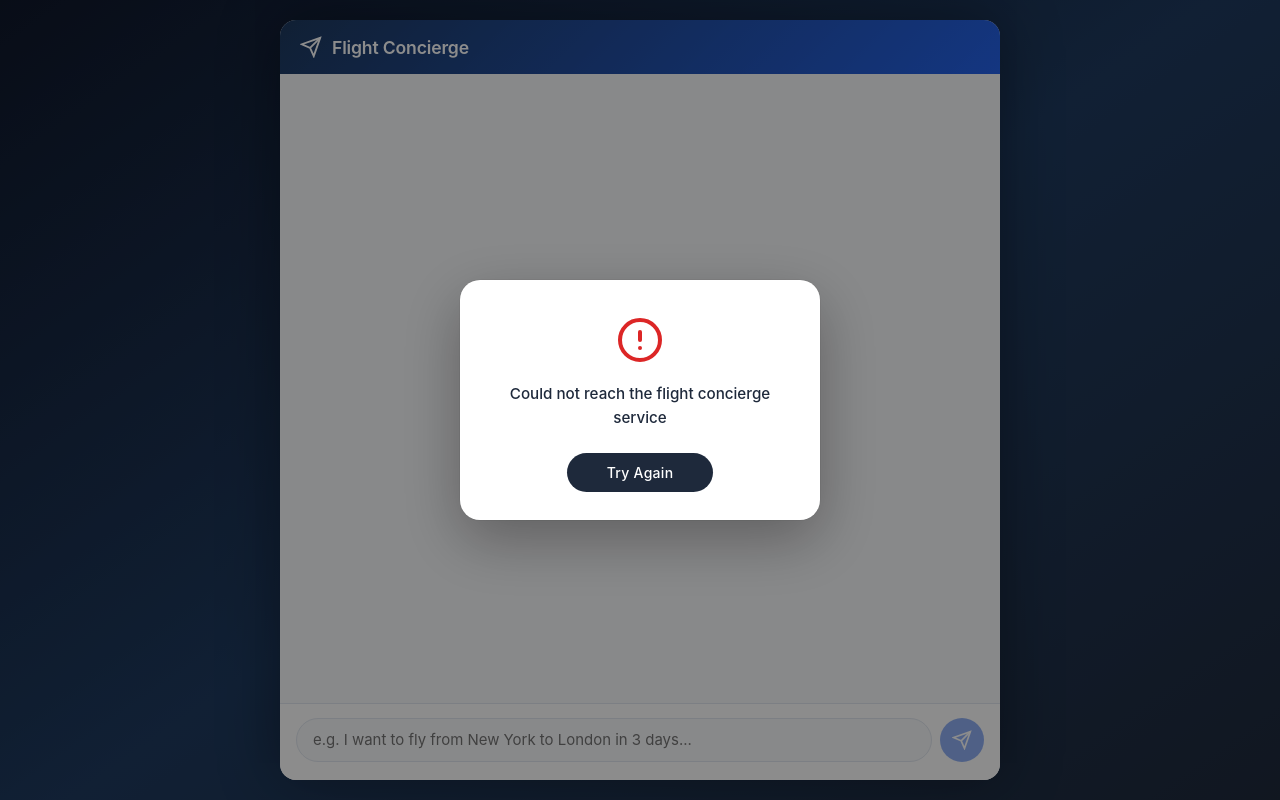
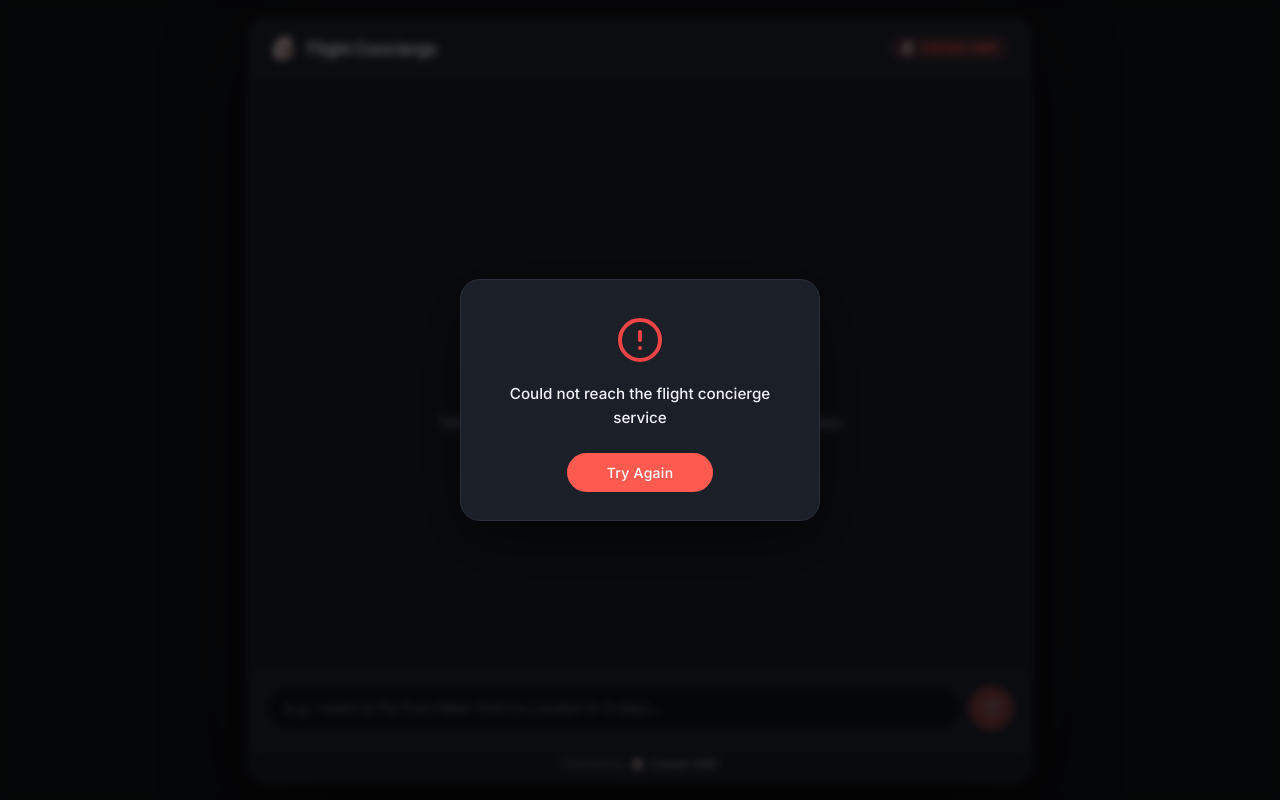
Before and after one commit to danielfsbarreto/flight_concierge_ui, a Flask app: page / in a window 1280 px wide. Run offline with Flask 3, Linux system fonts and the light colour scheme.

Commit message:
adjust ux more crew-like

```diff
--- a/static/css/style.css
+++ b/static/css/style.css
@@ -8,22 +8,29 @@
 }
 
 :root {
-  --bg: #f8f9fb;
-  --surface: #ffffff;
-  --primary: #2563eb;
-  --primary-hover: #1d4ed8;
-  --text: #1e293b;
-  --text-muted: #64748b;
-  --border: #e2e8f0;
-  --bubble-user: #2563eb;
+  --bg: #0d0f12;
+  --bg-secondary: #161a21;
+  --surface: #1a1f28;
+  --surface-hover: #222832;
+  --primary: #ff5a50;
+  --primary-hover: #e8443a;
+  --primary-glow: rgba(255, 90, 80, 0.15);
+  --accent: #ff5a50;
+  --text: #f0f2f5;
+  --text-secondary: #a0a8b8;
+  --text-muted: #6b7280;
+  --border: #2a303c;
+  --border-light: #343b4a;
+  --bubble-user: #ff5a50;
   --bubble-user-text: #ffffff;
-  --bubble-assistant: #ffffff;
-  --bubble-assistant-text: #1e293b;
-  --approve: #16a34a;
-  --approve-hover: #15803d;
-  --change: #ea580c;
-  --change-hover: #c2410c;
+  --bubble-assistant: #1e2430;
+  --bubble-assistant-text: #e8ecf2;
+  --approve: #22c55e;
+  --approve-hover: #16a34a;
+  --change: #f59e0b;
+  --change-hover: #d97706;
   --radius: 12px;
+  --font-heading: "Barlow", -apple-system, BlinkMacSystemFont, "Segoe UI", Roboto, sans-serif;
   --font: "Inter", -apple-system, BlinkMacSystemFont, "Segoe UI", Roboto, sans-serif;
 }
 
@@ -32,7 +39,7 @@ body {
   height: 100%;
   overflow: hidden;
   font-family: var(--font);
-  background: linear-gradient(145deg, #0f172a 0%, #1e3a5f 50%, #1e293b 100%);
+  background: var(--bg);
   color: var(--text);
   -webkit-font-smoothing: antialiased;
 }
@@ -50,44 +57,82 @@ body {
   width: 100%;
   height: 100vh;
   max-height: 100vh;
-  max-width: 720px;
-  background: var(--bg);
-  box-shadow: 0 0 60px rgba(0, 0, 0, 0.35);
+  max-width: 780px;
+  background: var(--bg-secondary);
+  border: 1px solid var(--border);
 }
 
 @media (min-height: 500px) and (min-width: 500px) {
   .app {
     height: calc(100vh - 40px);
-    max-height: 900px;
+    max-height: 920px;
     border-radius: 16px;
     overflow: hidden;
+    box-shadow:
+      0 0 0 1px var(--border),
+      0 24px 80px rgba(0, 0, 0, 0.5),
+      0 0 120px rgba(255, 90, 80, 0.04);
   }
 }
 
 /* ── Header ─────────────────────────────────── */
 .header {
   flex-shrink: 0;
-  background: linear-gradient(135deg, #1e3a5f, #2563eb);
-  padding: 16px 20px;
+  background: var(--surface);
+  border-bottom: 1px solid var(--border);
+  padding: 14px 20px;
 }
 
 .header-inner {
   display: flex;
   align-items: center;
+  gap: 12px;
+}
+
+.header-logo {
+  display: flex;
+  align-items: center;
   gap: 10px;
 }
 
-.header-icon {
-  width: 22px;
-  height: 22px;
-  color: #ffffff;
+.logo-img {
+  object-fit: contain;
+  flex-shrink: 0;
+}
+
+.logo-header {
+  width: 26px;
+  height: 26px;
 }
 
 .header h1 {
-  font-size: 1.1rem;
+  font-family: var(--font-heading);
+  font-size: 1.15rem;
   font-weight: 600;
   letter-spacing: -0.01em;
-  color: #ffffff;
+  color: var(--text);
+}
+
+.header-badge {
+  margin-left: auto;
+  display: flex;
+  align-items: center;
+  gap: 6px;
+  padding: 4px 10px;
+  background: var(--primary-glow);
+  border: 1px solid rgba(255, 90, 80, 0.2);
+  border-radius: 20px;
+  font-size: 0.7rem;
+  font-weight: 600;
+  color: var(--primary);
+  letter-spacing: 0.04em;
+  text-transform: uppercase;
+  white-space: nowrap;
+}
+
+.logo-badge {
+  width: 14px;
+  height: 14px;
 }
 
 /* ── Chat area ──────────────────────────────── */
@@ -98,6 +143,17 @@ body {
   display: flex;
   flex-direction: column;
   gap: 12px;
+  scrollbar-width: thin;
+  scrollbar-color: var(--border-light) transparent;
+}
+
+.chat-area::-webkit-scrollbar {
+  width: 6px;
+}
+
+.chat-area::-webkit-scrollbar-thumb {
+  background: var(--border-light);
+  border-radius: 3px;
 }
 
 .welcome {
@@ -107,8 +163,17 @@ body {
   margin: auto 0;
 }
 
+.welcome-icon {
+  width: 64px;
+  height: 64px;
+  display: block;
+  margin: 0 auto 20px;
+  opacity: 0.85;
+}
+
 .welcome-title {
-  font-size: 1.4rem;
+  font-family: var(--font-heading);
+  font-size: 1.5rem;
   font-weight: 700;
   color: var(--text);
   margin-bottom: 10px;
@@ -118,8 +183,9 @@ body {
 .welcome-subtitle {
   font-size: 0.95rem;
   line-height: 1.6;
-  max-width: 400px;
+  max-width: 420px;
   margin: 0 auto;
+  color: var(--text-secondary);
 }
 
 /* ── Bubbles ────────────────────────────────── */
@@ -341,11 +425,18 @@ body {
   font-family: var(--font);
   font-size: 0.935rem;
   outline: none;
-  transition: border-color 0.15s;
+  transition: border-color 0.15s, box-shadow 0.15s;
+  background: var(--bg-secondary);
+  color: var(--text);
+}
+
+.message-input::placeholder {
+  color: var(--text-muted);
 }
 
 .message-input:focus {
   border-color: var(--primary);
+  box-shadow: 0 0 0 3px var(--primary-glow);
 }
 
 .message-input:disabled {
@@ -442,7 +558,8 @@ body {
   display: none;
   position: fixed;
   inset: 0;
-  background: rgba(0, 0, 0, 0.45);
+  background: rgba(0, 0, 0, 0.6);
+  backdrop-filter: blur(4px);
   z-index: 100;
   align-items: center;
   justify-content: center;
@@ -458,12 +575,13 @@ body.modal-open {
 
 .modal {
   background: var(--surface);
+  border: 1px solid var(--border);
   border-radius: 20px;
   padding: 36px 32px 28px;
   max-width: 360px;
   width: 85%;
   text-align: center;
-  box-shadow: 0 20px 60px rgba(0, 0, 0, 0.3), 0 0 0 1px rgba(0, 0, 0, 0.04);
+  box-shadow: 0 20px 60px rgba(0, 0, 0, 0.5);
   animation: modalIn 0.3s cubic-bezier(0.34, 1.56, 0.64, 1);
 }
 
@@ -475,7 +593,7 @@ body.modal-open {
 .modal-icon {
   width: 48px;
   height: 48px;
-  color: #dc2626;
+  color: #ef4444;
   margin: 0 auto 18px;
   display: block;
 }
@@ -490,7 +608,7 @@ body.modal-open {
 
 .btn-modal-dismiss {
   padding: 11px 40px;
-  background: var(--text);
+  background: var(--primary);
   color: #fff;
   font-size: 0.875rem;
   letter-spacing: 0.02em;
@@ -498,11 +616,41 @@ body.modal-open {
 }
 
 .btn-modal-dismiss:hover {
-  background: #334155;
+  background: var(--primary-hover);
 }
 
 .btn-modal-dismiss:active {
   transform: scale(0.97);
+}
+
+/* ── Footer ─────────────────────────────────── */
+.footer {
+  display: flex;
+  align-items: center;
+  justify-content: center;
+  gap: 6px;
+  padding: 8px 16px;
+  background: var(--bg-secondary);
+  border-top: 1px solid var(--border);
+  font-size: 0.7rem;
+  color: var(--text-muted);
+  letter-spacing: 0.02em;
+  flex-shrink: 0;
+}
+
+.logo-footer {
+  width: 12px;
+  height: 12px;
+}
+
+.footer a {
+  color: var(--text-secondary);
+  text-decoration: none;
+  transition: color 0.15s;
+}
+
+.footer a:hover {
+  color: var(--primary);
 }
 
 /* ── Responsive ─────────────────────────────── */
--- a/static/js/chat.js
+++ b/static/js/chat.js
@@ -18,6 +18,7 @@
   let lastStatus = null;
   let animating = 0;
   let lastKeepProcessing = false;
+  let conversationEnded = false;
   const deferredActions = [];
 
   // ── Helpers ────────────────────────────────
@@ -153,6 +154,7 @@
   }
 
   function setInputEnabled(enabled) {
+    if (conversationEnded) enabled = false;
     messageInput.disabled = !enabled;
     btnSend.disabled = !enabled;
   }
@@ -265,6 +267,7 @@
         runAfterAnimations(() => {
           hideTyping();
           stopStream();
+          conversationEnded = true;
           const divider = document.createElement("div");
           divider.className = "conversation-end";
           divider.textContent = "This conversation is over";
--- a/templates/index.html
+++ b/templates/index.html
@@ -3,22 +3,31 @@
 <head>
   <meta charset="UTF-8" />
   <meta name="viewport" content="width=device-width, initial-scale=1.0" />
-  <title>Flight Concierge</title>
+  <title>Flight Concierge · CrewAI</title>
+  <link rel="preconnect" href="https://fonts.googleapis.com" />
+  <link rel="preconnect" href="https://fonts.gstatic.com" crossorigin />
+  <link href="https://fonts.googleapis.com/css2?family=Barlow:wght@500;600;700&family=Inter:wght@400;500;600&display=swap" rel="stylesheet" />
+  <link rel="icon" href="/static/img/crewai-logo.png" type="image/png" />
   <link rel="stylesheet" href="/static/css/style.css" />
 </head>
 <body>
   <div class="app">
     <header class="header">
       <div class="header-inner">
-        <svg class="header-icon" viewBox="0 0 24 24" fill="none" stroke="currentColor" stroke-width="2">
-          <path d="M22 2L11 13" /><path d="M22 2L15 22L11 13L2 9L22 2Z" />
-        </svg>
-        <h1>Flight Concierge</h1>
+        <div class="header-logo">
+          <img src="/static/img/crewai-logo.png" alt="CrewAI" class="logo-img logo-header" />
+          <h1>Flight Concierge</h1>
+        </div>
+        <span class="header-badge">
+          <img src="/static/img/crewai-logo.png" alt="" class="logo-img logo-badge" />
+          CrewAI AMP
+        </span>
       </div>
     </header>
 
     <main class="chat-area" id="chatArea">
       <div class="welcome">
+        <img src="/static/img/crewai-logo.png" alt="CrewAI" class="welcome-icon" />
         <p class="welcome-title">Where would you like to fly?</p>
         <p class="welcome-subtitle">Tell me your departure city, destination, and travel dates and I'll find the best flights for you.</p>
       </div>
@@ -49,10 +58,18 @@
         </svg>
       </button>
     </form>
+
+    <footer class="footer">
+      Powered by
+      <img src="/static/img/crewai-logo.png" alt="" class="logo-img logo-footer" />
+      <a href="https://www.crewai.com/amp" target="_blank" rel="noopener">CrewAI AMP</a>
+    </footer>
   </div>
 
   <div class="warmup-overlay" id="warmupOverlay">
+    <img src="/static/img/crewai-logo.png" alt="CrewAI" class="warmup-logo" />
     <div class="warmup-spinner"></div>
+    <p class="warmup-text">Connecting to CrewAI AMP...</p>
   </div>
 
   <div class="modal-overlay" id="errorModal">
@@ -69,6 +86,6 @@
 
   <script src="https://cdn.jsdelivr.net/npm/marked/marked.min.js"></script>
   <script src="https://cdn.jsdelivr.net/npm/dompurify/dist/purify.min.js"></script>
-  <script src="/static/js/chat.js?v=5"></script>
+  <script src="/static/js/chat.js?v=8"></script>
 </body>
 </html>
```
Also changed, not shown: other parts of static/css/style.css (+60 -13 lines), static/img/crewai-logo.png (added).
